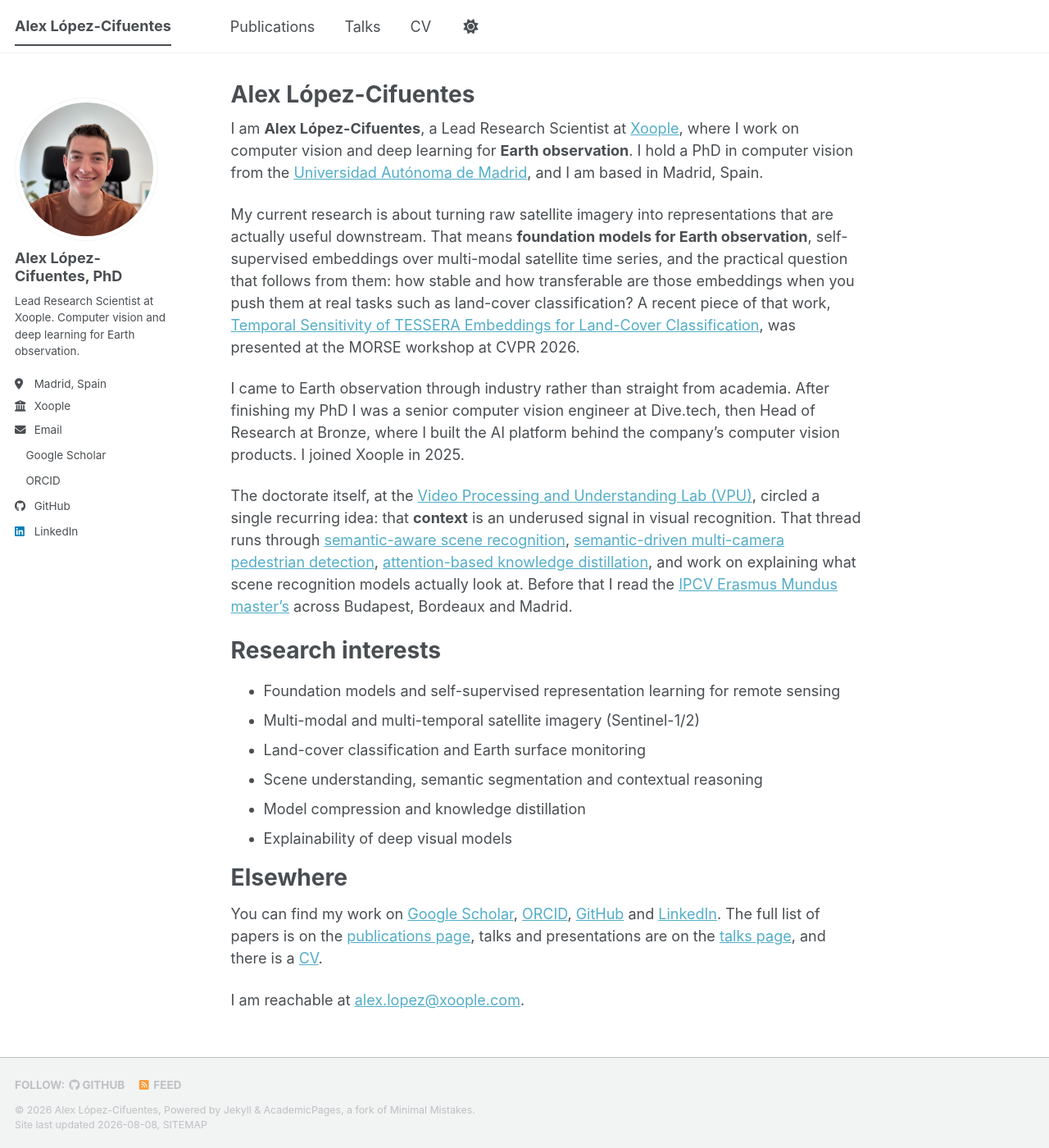
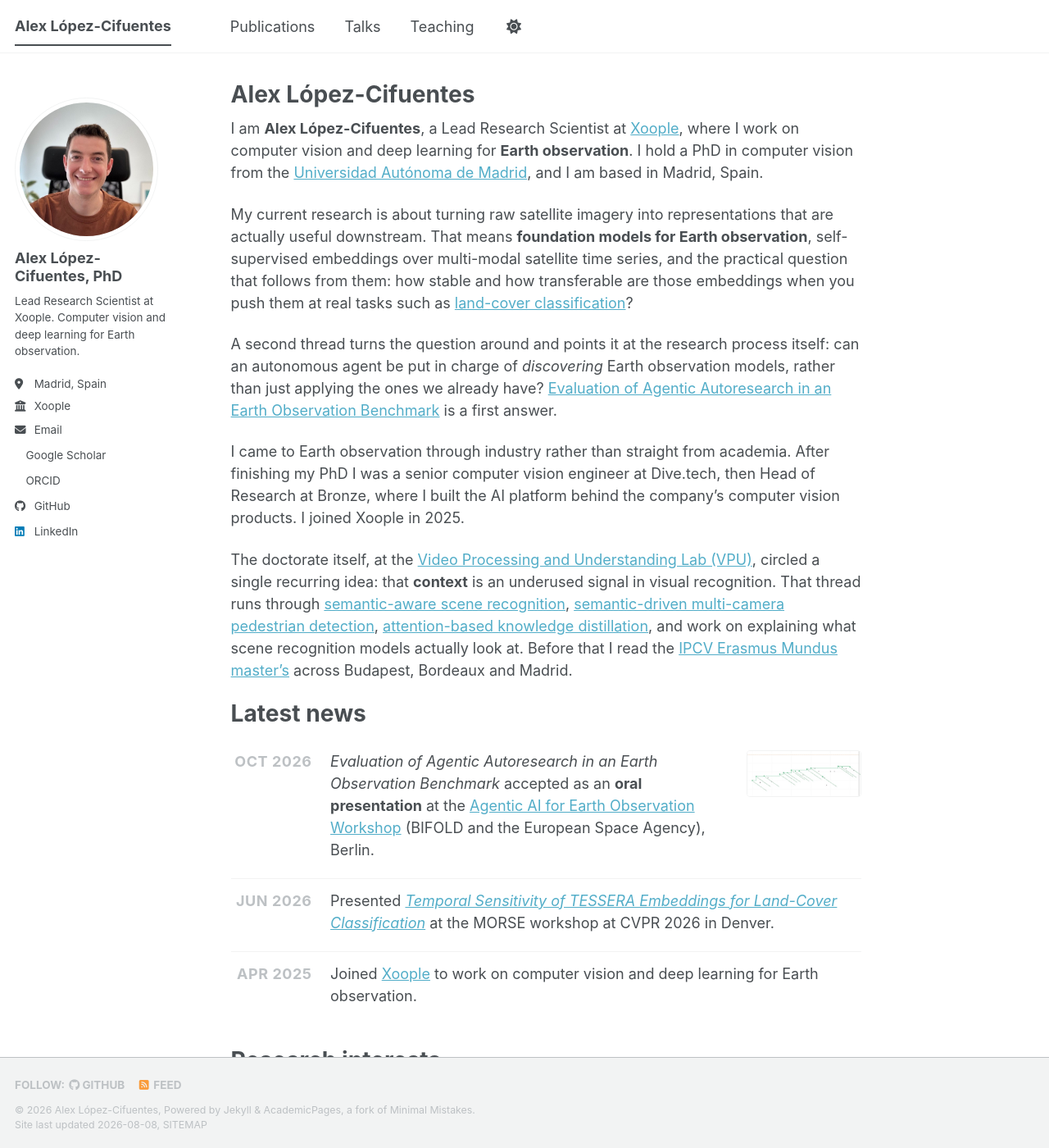
Before and after one commit to alexlopezcifuentes/alexlopezcifuentes.github.io, a Jekyll site: the page built from _pages/about.md, in a window 1280 px wide and 1400 px high. Shown: the whole window at 82% size. Built offline with Jekyll 4.4.1, drawn with Linux system fonts in a browser that asks for light colours; a style sheet for code colours, icons or effects is not loaded; some of the changed text lies outside the part shown.

Commit message:
Add a Latest news section, swap CV for Teaching in the nav
News lives entirely in _data/news.yml so that recency stops leaking into the
bio, which was the point: the homepage prose is now stable and the dated items
carry the churn. Entries sort themselves, and each can optionally take a
thumbnail from images/news/ plus a link.

The thumbnail sits under the text below $x-large. This theme's content column
is about 550px on a 1200px-wide screen, so a side-by-side 150px image squeezed
the text to 256px, which read badly. Side-by-side only from 1280px, where the
column is wide enough to afford it.

First thumbnail is Figure 2 of the agentic autoresearch paper, cropped to the
part that survives at 150px: the rising green staircase against the dashed
parity line.

CV page removed at Alex's request, since it duplicated LinkedIn, and Teaching
takes its nav slot. Note the teaching page has no content yet.

Co-Authored-By: Claude Opus 5 (1M context) <noreply@anthropic.com>

```diff
--- /dev/null
+++ b/_data/news.yml
@@ -0,0 +1,46 @@
+# Ultimas noticias, tal como salen en la portada.
+#
+# Este es el UNICO fichero que hay que tocar para anadir una novedad. No hace
+# falta editar la bio ni ninguna plantilla.
+#
+# Formato de cada entrada. Solo `date` y `text` son obligatorios:
+#
+#   - date: 2026-10-19        <- AAAA-MM-DD. Ordena solo, de mas nueva a mas vieja.
+#     text: >-                <- el >- permite escribir en varias lineas
+#       Texto en Markdown. Se admiten **negritas**, *cursivas* y
+#       [enlaces](https://ejemplo.com).
+#     image: figura.jpg       <- opcional. Fichero dentro de images/news/
+#     image_alt: >-           <- opcional pero recomendable: describe la imagen
+#       Que se ve en la figura, para lectores de pantalla y buscadores.
+#     url: /publication/slug  <- opcional. Hace la miniatura clicable.
+#
+# Para las miniaturas: recorta la figura del paper de forma que se entienda a
+# tamano pequeno (unos 150 px de ancho en pantalla) y exportala a unos 420 px
+# de ancho, que cubre pantallas retina. Mejor una franja apaisada que un
+# cuadrado: las figuras de papers suelen ser anchas.
+#
+# Cuantas se muestran en la portada se controla con `limit` en la llamada a
+# _includes/news.html dentro de _pages/about.md.
+
+- date: 2026-10-19
+  text: >-
+    *Evaluation of Agentic Autoresearch in an Earth Observation Benchmark*
+    accepted as an **oral presentation** at the
+    [Agentic AI for Earth Observation Workshop](https://agentic-eo.berlin/)
+    (BIFOLD and the European Space Agency), Berlin.
+  image: agentic-autoresearch.jpg
+  image_alt: >-
+    Optimisation trajectory of the agentic autoresearch run: a rising green
+    staircase approaching the dashed parity line with the best published model.
+  url: /publication/2026-agentic-autoresearch-eo-benchmark
+
+- date: 2026-06-03
+  text: >-
+    Presented
+    [*Temporal Sensitivity of TESSERA Embeddings for Land-Cover Classification*](/publication/2026-tessera-temporal-sensitivity)
+    at the MORSE workshop at CVPR 2026 in Denver.
+
+- date: 2025-04-01
+  text: >-
+    Joined [Xoople](https://xoople.com) to work on computer vision and deep
+    learning for Earth observation.
--- /dev/null
+++ b/_includes/news.html
@@ -0,0 +1,51 @@
+{%- comment -%}
+Lista de ultimas noticias, leida de _data/news.yml.
+
+Uso:
+  {% include news.html %}            -> las 5 mas recientes (por defecto)
+  {% include news.html limit=3 %}    -> las 3 mas recientes
+  {% include news.html limit=99 %}   -> todas
+
+Las entradas se ordenan por fecha automaticamente, asi que da igual en que
+orden las escribas en el YAML. La imagen es opcional: si una entrada no lleva
+`image`, el texto simplemente ocupa todo el ancho.
+{%- endcomment -%}
+
+{%- assign news_limit = include.limit | default: 5 -%}
+{%- assign news_items = site.data.news | sort: "date" | reverse -%}
+
+{%- if news_items and news_items.size > 0 -%}
+<ul class="news-list">
+  {%- for item in news_items limit: news_limit -%}
+  <li class="news-list__item">
+    <time class="news-list__date" datetime="{{ item.date | date: '%Y-%m-%d' }}">
+      {{ item.date | date: "%b %Y" }}
+    </time>
+
+    <div class="news-list__body">
+      <div class="news-list__text">
+        {{ item.text | markdownify | replace: '<p>', '' | replace: '</p>', '' }}
+      </div>
+
+      {%- if item.image -%}
+        {%- comment -%}
+          Sin `alt` util una imagen decorativa molesta a los lectores de
+          pantalla, asi que si no se define `image_alt` se marca vacia.
+        {%- endcomment -%}
+        {%- capture news_thumb -%}
+          <img class="news-list__thumb"
+               src="{{ item.image | prepend: '/images/news/' | prepend: base_path }}"
+               alt="{{ item.image_alt | default: '' }}"
+               loading="lazy" decoding="async">
+        {%- endcapture -%}
+        {%- if item.url -%}
+          <a class="news-list__thumb-link" href="{{ item.url | prepend: base_path }}">{{ news_thumb }}</a>
+        {%- else -%}
+          {{ news_thumb }}
+        {%- endif -%}
+      {%- endif -%}
+    </div>
+  </li>
+  {%- endfor -%}
+</ul>
+{%- endif -%}
--- a/_pages/about.md
+++ b/_pages/about.md
@@ -11,11 +11,17 @@ redirect_from:
 
 I am **Alex López-Cifuentes**, a Lead Research Scientist at [Xoople](https://xoople.com), where I work on computer vision and deep learning for **Earth observation**. I hold a PhD in computer vision from the [Universidad Autónoma de Madrid](https://www.uam.es), and I am based in Madrid, Spain.
 
-My current research is about turning raw satellite imagery into representations that are actually useful downstream. That means **foundation models for Earth observation**, self-supervised embeddings over multi-modal satellite time series, and the practical question that follows from them: how stable and how transferable are those embeddings when you push them at real tasks such as land-cover classification? A recent piece of that work, [Temporal Sensitivity of TESSERA Embeddings for Land-Cover Classification](/publication/2026-tessera-temporal-sensitivity), was presented at the MORSE workshop at CVPR 2026.
+My current research is about turning raw satellite imagery into representations that are actually useful downstream. That means **foundation models for Earth observation**, self-supervised embeddings over multi-modal satellite time series, and the practical question that follows from them: how stable and how transferable are those embeddings when you push them at real tasks such as [land-cover classification](/publication/2026-tessera-temporal-sensitivity)?
+
+A second thread turns the question around and points it at the research process itself: can an autonomous agent be put in charge of *discovering* Earth observation models, rather than just applying the ones we already have? [Evaluation of Agentic Autoresearch in an Earth Observation Benchmark](/publication/2026-agentic-autoresearch-eo-benchmark) is a first answer.
 
 I came to Earth observation through industry rather than straight from academia. After finishing my PhD I was a senior computer vision engineer at Dive.tech, then Head of Research at Bronze, where I built the AI platform behind the company's computer vision products. I joined Xoople in 2025.
 
 The doctorate itself, at the [Video Processing and Understanding Lab (VPU)](http://www-vpu.eps.uam.es/), circled a single recurring idea: that **context** is an underused signal in visual recognition. That thread runs through [semantic-aware scene recognition](/publication/2020-semantic-aware-scene-recognition), [semantic-driven multi-camera pedestrian detection](/publication/2022-semantic-driven-multi-camera-pedestrian-detection), [attention-based knowledge distillation](/publication/2023-attention-knowledge-distillation-dct), and work on explaining what scene recognition models actually look at. Before that I read the [IPCV Erasmus Mundus master's](https://ipcv.eu/) across Budapest, Bordeaux and Madrid.
+
+Latest news
+======
+{% include news.html limit=5 %}
 
 Research interests
 ======
@@ -28,6 +34,6 @@ Research interests
 
 Elsewhere
 ======
-You can find my work on [Google Scholar](https://scholar.google.com/citations?user=syFHdHEAAAAJ), [ORCID](https://orcid.org/0000-0002-9113-085X), [GitHub](https://github.com/alexlopezcifuentes) and [LinkedIn](https://www.linkedin.com/in/alex-lopez-cifuentes-phd-682597a5). The full list of papers is on the [publications page](/publications/), talks and presentations are on the [talks page](/talks/), and there is a [CV](/cv/).
+You can find my work on [Google Scholar](https://scholar.google.com/citations?user=syFHdHEAAAAJ), [ORCID](https://orcid.org/0000-0002-9113-085X), [GitHub](https://github.com/alexlopezcifuentes) and [LinkedIn](https://www.linkedin.com/in/alex-lopez-cifuentes-phd-682597a5). The full list of papers is on the [publications page](/publications/), talks and presentations are on the [talks page](/talks/), and my university teaching is on the [teaching page](/teaching/). LinkedIn has the full career history.
 
 I am reachable at [alex.lopez@xoople.com](mailto:alex.lopez@xoople.com).
--- a/_pages/cv.md
+++ /dev/null
@@ -1,88 +0,0 @@
----
-layout: archive
-title: "CV"
-seo_title: "CV — Alex López-Cifuentes, PhD · Computer Vision and Earth Observation"
-description: "Curriculum vitae of Alex López-Cifuentes, PhD: Lead Research Scientist at Xoople, previously Head of Research at Bronze. Computer vision and deep learning for Earth observation."
-permalink: /cv/
-author_profile: true
-redirect_from:
-  - /resume
----
-
-{% include base_path %}
-
-<!--
-  Las secciones de Publications y Talks se generan solas a partir de
-  _publications/ y _talks/. No hay que tocarlas: al anadir un paper nuevo
-  aparece aqui automaticamente. El resto se mantiene a mano.
--->
-
-Experience
-======
-* **Lead Research Scientist**, [Xoople](https://xoople.com) — Madrid, Spain (April 2026 – present)
-  * Computer vision and deep learning for Earth observation
-  * Foundation models and self-supervised embeddings over multi-modal satellite time series
-  * Land-cover classification and Earth surface monitoring
-* **Senior Computer Vision Data Scientist**, Xoople — Madrid, Spain (April 2025 – May 2026)
-* **Head of Research (Computer Vision)**, Bronze — Madrid, Spain (April 2023 – April 2025)
-  * Built the Bronze AI platform underpinning the company's computer vision products
-* **Senior Computer Vision Engineer**, Dive.tech — Madrid, Spain (July 2022 – April 2023)
-* **Pre-Doctoral Researcher in Computer Vision**, [Video Processing and Understanding Lab](http://www-vpu.eps.uam.es/), Universidad Autónoma de Madrid — Madrid, Spain (September 2017 – July 2022)
-  * FPI predoctoral fellowship, Spanish Ministry of Science, Innovation and Universities
-  * Scene recognition, multi-camera pedestrian detection, knowledge distillation and explainability
-* **Research Assistant in Computer Vision**, Universidad Autónoma de Madrid — Madrid, Spain (January 2017 – September 2017)
-
-Education
-======
-* **PhD in Telecommunications Engineering** (Computer Vision, Deep Learning, Artificial Intelligence), Universidad Autónoma de Madrid, 2017–2022
-  * Thesis: *Context-Driven Vision for Image and Video Analysis*, defended June 2022, **Cum Laude**
-  * Advisors: Marcos Escudero-Viñolo, Jesús Bescós
-* **MSc in Image Processing and Computer Vision (IPCV)**, Erasmus Mundus joint European master's, 2015–2017
-  * Pázmány Péter Catholic University, Budapest — Engineering Information Technology (2015–2016)
-  * Université de Bordeaux — Complex System Engineering (2016–2017)
-  * Universidad Autónoma de Madrid — I2-TIC, Investigación y Desarrollo (2016–2017)
-  * Thesis: *Online Contextual Updating in Multi-Camera Scenarios*
-* **BSc in Telecommunication Technologies and Services Engineering**, Universidad Autónoma de Madrid, 2011–2015
-  * Specialisation in signal, audio and video processing, and computer vision
-  * Thesis: *Identificación Automática de Materiales Usando el Sensor Kinect*
-
-Skills
-======
-* **Research**: representation learning, self-supervised learning, foundation models, semantic segmentation, scene understanding, knowledge distillation, explainable AI
-* **Earth observation**: Sentinel-1/2 time series, multi-modal remote sensing, land-cover classification
-* **Engineering**: Python, PyTorch, C++, MATLAB, MLOps, distributed training (Slurm)
-* **Languages**: Spanish (native), English (full professional, Cambridge CAE), French (elementary), German (elementary)
-
-Publications
-======
-  <ul>{% for post in site.publications reversed %}
-    {% include archive-single-cv.html %}
-  {% endfor %}</ul>
-
-Talks and presentations
-======
-  <ul>{% for post in site.talks reversed %}
-    {% include archive-single-talk-cv.html  %}
-  {% endfor %}</ul>
-
-Funded research projects
-======
-* **MobiNet Video** — Visual Analysis for Practical Deployment of Cooperative Mobile Camera Networks (TEC2017-88169-R), Spanish national research programme
-* **HAVideo** — High Availability Video Analysis for People Behaviour Understanding (TEC2015-53716-R), Spanish national research programme
-
-Service
-======
-Reviewer for IEEE Transactions on Pattern Analysis and Machine Intelligence (TPAMI),
-IEEE Transactions on Image Processing (TIP), IEEE Transactions on Circuits and Systems
-for Video Technology (TCSVT), and Elsevier Pattern Recognition.
-
-<!--
-  Bloque de Teaching: vacio de momento. Descomenta cuando anadas ficheros a
-  _teaching/ (y reactiva la entrada "Teaching" en _data/navigation.yml).
-
-Teaching
-======
-  <ul>{% for post in site.teaching reversed %}
-    {% include archive-single-cv.html %}
-  {% endfor %}</ul>
--->
--- /dev/null
+++ b/_publications/2026-10-19-agentic-autoresearch-eo-benchmark.md
@@ -0,0 +1,20 @@
+---
+title: "Evaluation of Agentic Autoresearch in an Earth Observation Benchmark"
+collection: publications
+category: conferences
+permalink: /publication/2026-agentic-autoresearch-eo-benchmark
+excerpt: 'The first agentic autoresearch framework for Earth observation model development: autonomous agents that download, build, train and evaluate models on the PANGAEA benchmark, reaching state of the art on four datasets.'
+date: 2026-10-19
+venue: 'Agentic AI for Earth Observation Workshop (BIFOLD and the European Space Agency), Berlin'
+citation: 'Alejandro López-Cifuentes, Juan Ignacio Bravo Pérez-Villar. (2026). &quot;Evaluation of Agentic Autoresearch in an Earth Observation Benchmark.&quot; <i>Agentic AI for Earth Observation Workshop</i>, Berlin. Oral presentation.'
+---
+
+Accepted as an **oral presentation** at the [Agentic AI for Earth Observation Workshop](https://agentic-eo.berlin/), organised by BIFOLD and the European Space Agency in Berlin, 19–21 October 2026.
+
+Agentic frameworks have reached Earth observation, but so far they *solve* tasks with pre-existing models rather than *build* better ones. This work asks the other question: what happens if you put the agentic loop in charge of discovering the model?
+
+We introduce the first agentic autoresearch framework for EO model development, in which autonomous agents iteratively download, build, train and evaluate models on the [PANGAEA benchmark](https://arxiv.org/abs/2412.04204). It runs in two modes — a recipe-only search over a fixed UNet, and a free-architecture search that settles on a pretrained DOFA-Large.
+
+Against 22 pretrained foundation models and the from-scratch baselines, both agents produce the highest `#Top2` count on the benchmark. The UNet run reaches state of the art on Sen1Floods11, SpaceNet7 and AI4SmallFarms; the DOFA run on FiveBillionPixels.
+
+Joint work with Juan Ignacio Bravo Pérez-Villar at Xoople.
--- /dev/null
+++ b/_sass/layout/_news.scss
@@ -0,0 +1,97 @@
+/* ==========================================================================
+   NEWS LIST
+   Lista de ultimas noticias de la portada. Ver _includes/news.html y
+   _data/news.yml.
+   ========================================================================== */
+
+.news-list {
+  margin: 0 0 2em;
+  padding: 0;
+  list-style: none;
+}
+
+.news-list__item {
+  display: flex;
+  flex-direction: column;
+  gap: 0.15em;
+  padding: 0.7em 0;
+  font-size: $type-size-6;
+
+  & + & {
+    border-top: 1px solid var(--global-border-color);
+  }
+
+  /* A partir de tablet, la fecha se pone en una columna fija a la izquierda
+     para que los textos queden alineados entre si. */
+  @include breakpoint($medium) {
+    flex-direction: row;
+    gap: 1.25em;
+  }
+}
+
+.news-list__date {
+  flex: 0 0 auto;
+  color: var(--global-text-color-light);
+  font-family: $sans-serif-narrow;
+  font-weight: bold;
+  text-transform: uppercase;
+  letter-spacing: 0.03em;
+  white-space: nowrap;
+
+  @include breakpoint($medium) {
+    width: 5.5em;
+    text-align: right;
+  }
+}
+
+/* Texto y miniatura.
+   La columna de contenido de este tema es estrecha (unos 550 px en una pantalla
+   de 1200), asi que poner la miniatura al lado del texto solo funciona a partir
+   de $x-large. Por debajo de eso va apilada bajo el texto, que si no el texto
+   se queda en una columna de 250 px y se lee fatal. */
+.news-list__body {
+  flex: 1 1 auto;
+  display: flex;
+  flex-direction: column;
+  gap: 0.6em;
+  min-width: 0; /* deja que el texto se ajuste en vez de desbordar el flex */
+
+  @include breakpoint($x-large) {
+    flex-direction: row;
+    align-items: flex-start;
+    gap: 1.25em;
+  }
+}
+
+.news-list__text {
+  flex: 1 1 auto;
+  min-width: 0;
+
+  a {
+    text-decoration: underline;
+  }
+}
+
+.news-list__thumb-link {
+  flex: 0 0 auto;
+  display: block;
+  line-height: 0; /* quita el hueco bajo la imagen inline */
+}
+
+.news-list__thumb {
+  display: block;
+  width: 100%;
+  max-width: 240px;
+  height: auto;
+  border: 1px solid var(--global-border-color);
+  border-radius: $border-radius;
+  background-color: #fff; /* las figuras de los papers tienen fondo blanco */
+
+  @include breakpoint($x-large) {
+    width: 140px;
+  }
+}
+
+.news-list__thumb-link:hover .news-list__thumb {
+  border-color: var(--global-link-color-hover);
+}
--- a/assets/css/main.scss
+++ b/assets/css/main.scss
@@ -34,6 +34,7 @@
 
     "layout/page",
     "layout/archive",
+    "layout/news",
     "layout/sidebar",
     "layout/json_cv"
 ;
```
Also changed, not shown: README.md (+42 -6 lines), _data/navigation.yml (+4 -6 lines), _talks/2026-10-19-agentic-eo-berlin.md (added, +17 -0 lines), images/news/agentic-autoresearch.jpg (added).
